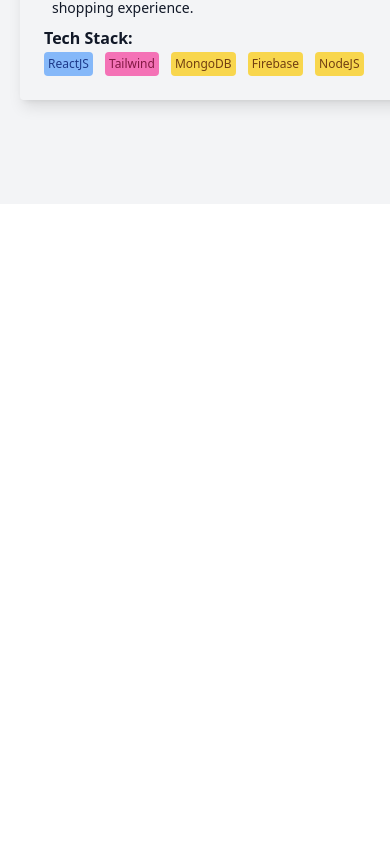
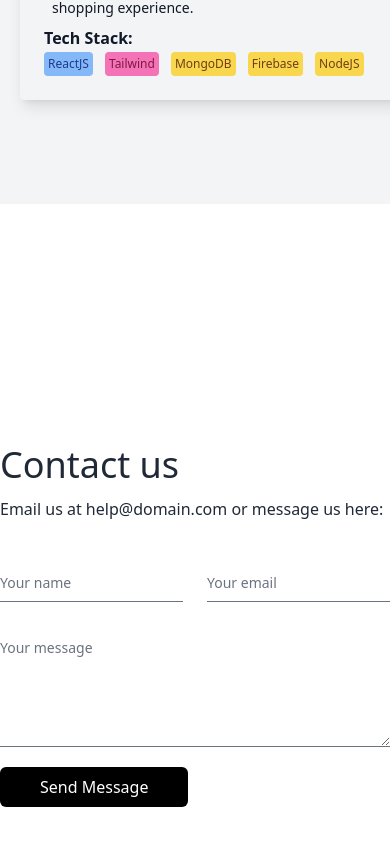
Before and after one commit to rabby9898/my-portfolio, a React (Vite) app: page / in a window 390 px wide. Shown: the part 7013-7859 px from the top of the page. Before the commit the page ends 7217 px from the top, so only its background shows below. Built offline with nearby package versions, Linux system fonts and the light colour scheme.

Commit message:
contact form added

```diff
--- /dev/null
+++ b/src/Components/Contact/Contact.jsx
@@ -0,0 +1,65 @@
+const Contact = () => {
+  return (
+    <div>
+      <div className="flex min-h-screen items-center justify-start bg-white">
+        <div className="mx-auto w-full max-w-lg">
+          <h1 className="text-4xl font-medium">Contact us</h1>
+          <p className="mt-3">
+            Email us at help@domain.com or message us here:
+          </p>
+
+          <form action="https://api.web3forms.com/submit" className="mt-10">
+            <input
+              type="hidden"
+              name="access_key"
+              value="YOUR_ACCESS_KEY_HERE"
+            />
+            <div className="grid gap-6 sm:grid-cols-2">
+              <div className="relative z-0">
+                <input
+                  type="text"
+                  name="name"
+                  className="peer block w-full appearance-none border-0 border-b border-gray-500 bg-transparent py-2.5 px-0 text-sm text-gray-900 focus:border-blue-600 focus:outline-none focus:ring-0"
+                  placeholder=" "
+                />
+                <label className="absolute top-3 -z-10 origin-[0] -translate-y-6 scale-75 transform text-sm text-gray-500 duration-300 peer-placeholder-shown:translate-y-0 peer-placeholder-shown:scale-100 peer-focus:left-0 peer-focus:-translate-y-6 peer-focus:scale-75 peer-focus:text-blue-600 peer-focus:dark:text-blue-500">
+                  Your name
+                </label>
+              </div>
+              <div className="relative z-0">
+                <input
+                  type="text"
+                  name="email"
+                  className="peer block w-full appearance-none border-0 border-b border-gray-500 bg-transparent py-2.5 px-0 text-sm text-gray-900 focus:border-blue-600 focus:outline-none focus:ring-0"
+                  placeholder=" "
+                />
+                <label className="absolute top-3 -z-10 origin-[0] -translate-y-6 scale-75 transform text-sm text-gray-500 duration-300 peer-placeholder-shown:translate-y-0 peer-placeholder-shown:scale-100 peer-focus:left-0 peer-focus:-translate-y-6 peer-focus:scale-75 peer-focus:text-blue-600 peer-focus:dark:text-blue-500">
+                  Your email
+                </label>
+              </div>
+              <div className="relative z-0 col-span-2">
+                <textarea
+                  name="message"
+                  rows="5"
+                  className="peer block w-full appearance-none border-0 border-b border-gray-500 bg-transparent py-2.5 px-0 text-sm text-gray-900 focus:border-blue-600 focus:outline-none focus:ring-0"
+                  placeholder=" "
+                ></textarea>
+                <label className="absolute top-3 -z-10 origin-[0] -translate-y-6 scale-75 transform text-sm text-gray-500 duration-300 peer-placeholder-shown:translate-y-0 peer-placeholder-shown:scale-100 peer-focus:left-0 peer-focus:-translate-y-6 peer-focus:scale-75 peer-focus:text-blue-600 peer-focus:dark:text-blue-500">
+                  Your message
+                </label>
+              </div>
+            </div>
+            <button
+              type="submit"
+              className="mt-5 rounded-md bg-black px-10 py-2 text-white"
+            >
+              Send Message
+            </button>
+          </form>
+        </div>
+      </div>
+    </div>
+  );
+};
+
+export default Contact;
--- a/src/Pages/Home/Home.jsx
+++ b/src/Pages/Home/Home.jsx
@@ -1,5 +1,6 @@
 import AboutMe from "../../Components/AboutMe/AboutMe";
 import Banner from "../../Components/Banner/Banner";
+import Contact from "../../Components/Contact/Contact";
 import Education from "../../Components/Education/Education";
 import Experience from "../../Components/Experience/Experience";
 import Navbar from "../../Components/Navbar/Navbar";
@@ -16,6 +17,7 @@
       <Skills></Skills>
       <Experience></Experience>
       <Projects></Projects>
+      <Contact></Contact>
     </div>
   );
 };
```
